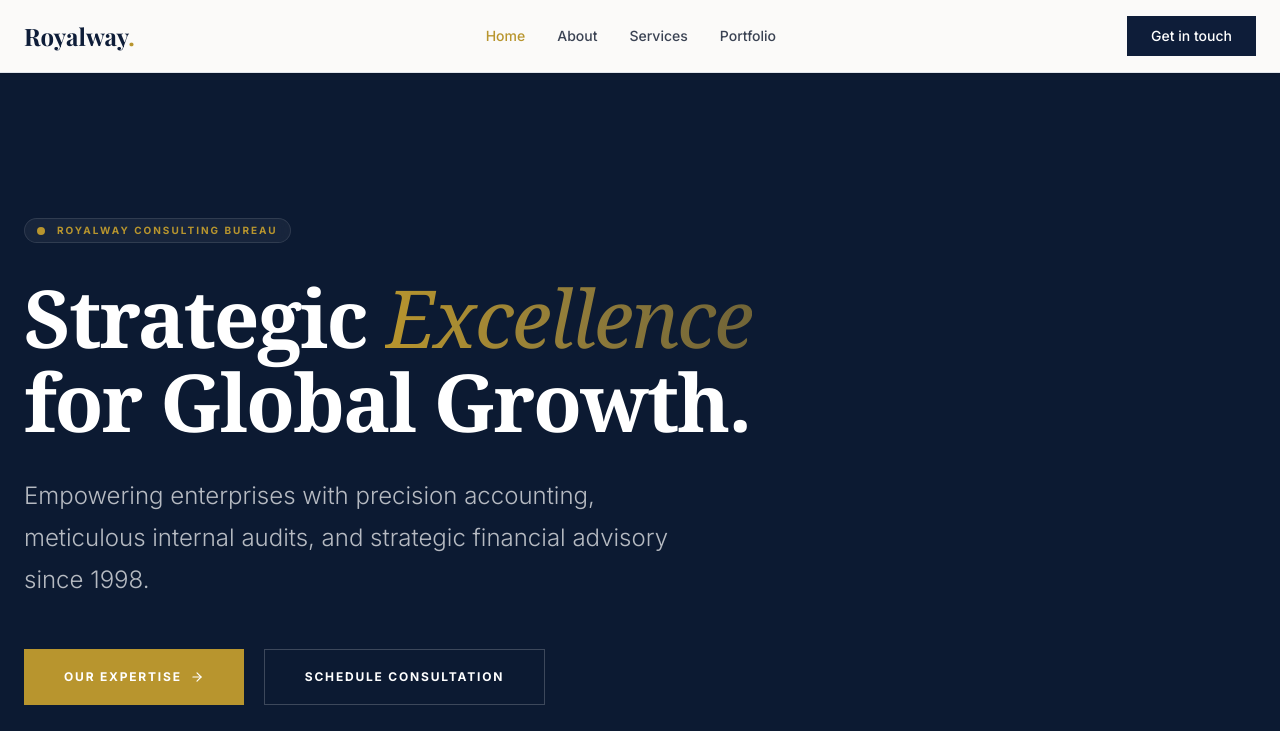
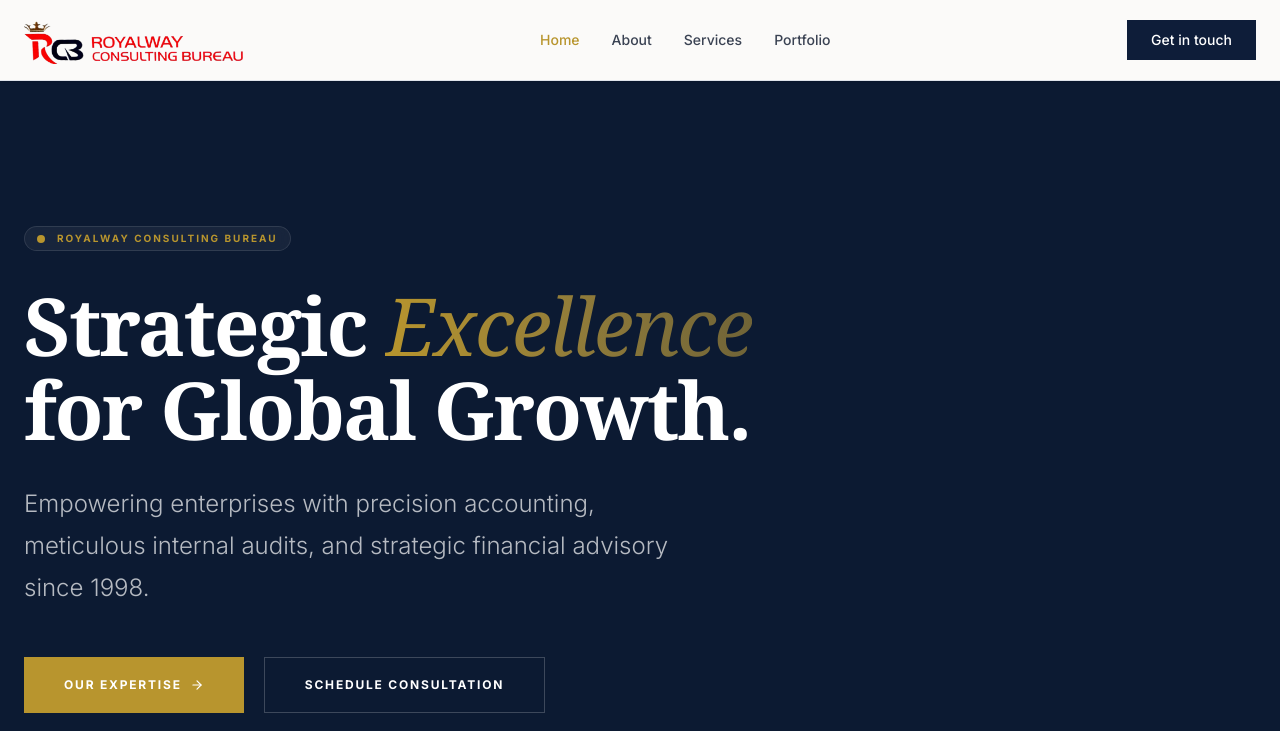
Before and after one commit to BremaBoy/royalwayconslbureau, a React (Vite) app: page / in a window 1280 px wide. Shown: the top 731 px of the page. Built offline with nearby package versions, Linux system fonts and the light colour scheme; a web font is replaced by a local one.

Commit message:
feat: add logo asset and implement Navbar and Footer components

```diff
--- a/src/components/layout/Footer.tsx
+++ b/src/components/layout/Footer.tsx
@@ -7,10 +7,13 @@ export function Footer() {
       <div className="container mx-auto px-6">
         <div className="grid grid-cols-1 md:grid-cols-4 gap-12 mb-16">
           <div className="md:col-span-2">
-            <Link href="/" className="font-serif text-3xl font-bold mb-2 block">
-              Royalway<span className="text-secondary">.</span>
+            <Link href="/" className="mb-4 block">
+              <img
+                src="/logo.png"
+                alt="Royalway Consulting Bureau"
+                className="h-12 md:h-14 w-auto object-contain brightness-0 invert"
+              />
             </Link>
-            <p className="text-secondary text-xs uppercase tracking-widest mb-5">Consulting Bureau</p>
             <p className="text-primary-foreground/70 max-w-sm font-light leading-relaxed">
               Royalway Consulting Bureau helps businesses solve challenges, improve performance, and ensure proper processes and procedures — delivering expert solutions in accounting, audit, debt recovery, and business advisory.
             </p>
--- a/src/components/layout/Navbar.tsx
+++ b/src/components/layout/Navbar.tsx
@@ -31,9 +31,11 @@ export function Navbar() {
     <header className="sticky top-0 w-full z-50 bg-background py-4 shadow-sm border-b border-border transition-all">
       <div className="container mx-auto px-6 flex items-center justify-between">
         <Link href="/" className="flex items-center gap-2 group">
-          <div className="font-serif text-2xl font-bold transition-colors text-primary">
-            Royalway<span className="text-secondary">.</span>
-          </div>
+          <img
+            src="/logo.png"
+            alt="Royalway Consulting Bureau"
+            className="h-10 md:h-12 w-auto object-contain"
+          />
         </Link>
 
         {/* Desktop Nav */}
```
Also changed, not shown: public/logo.png (added).
